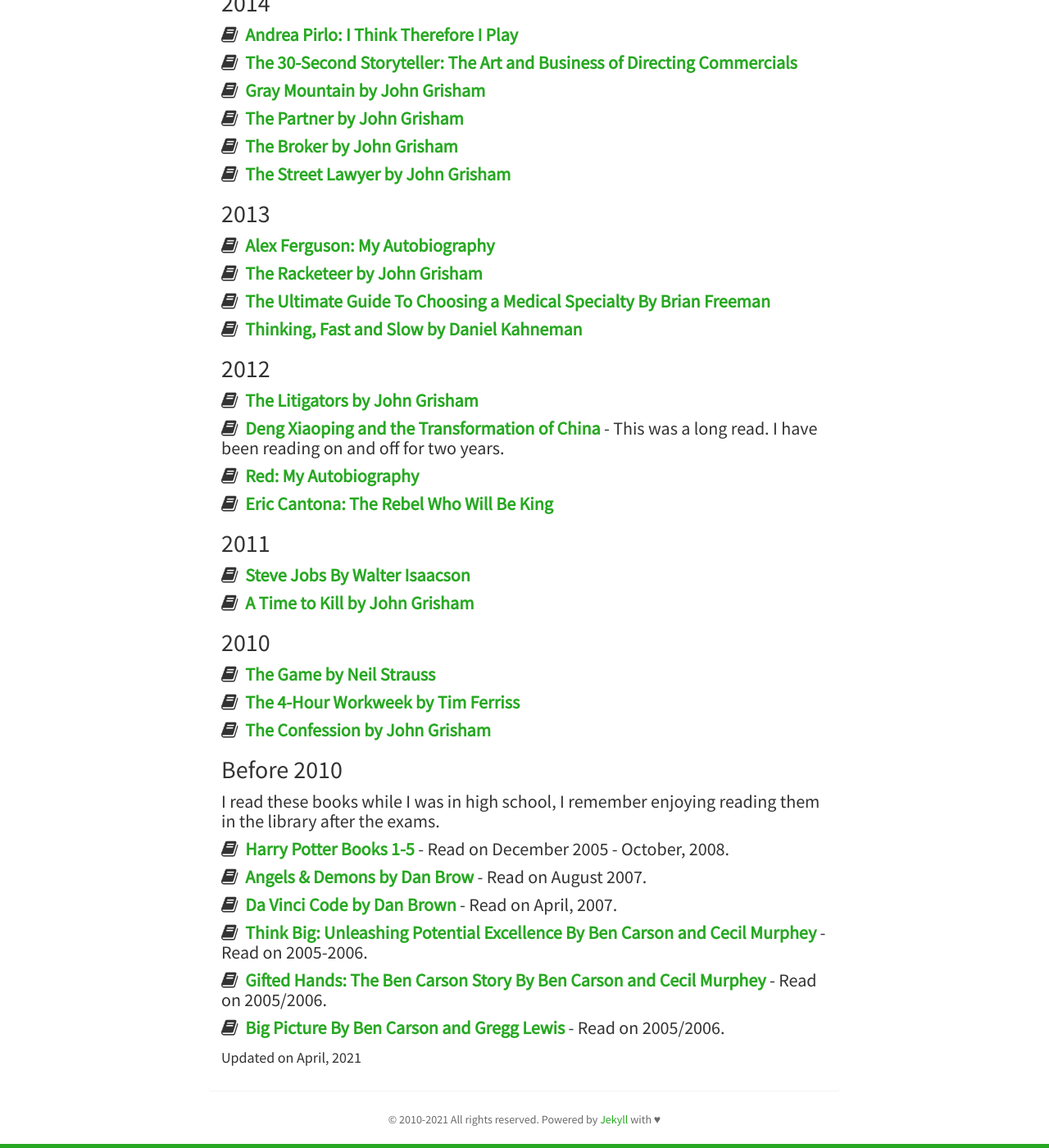
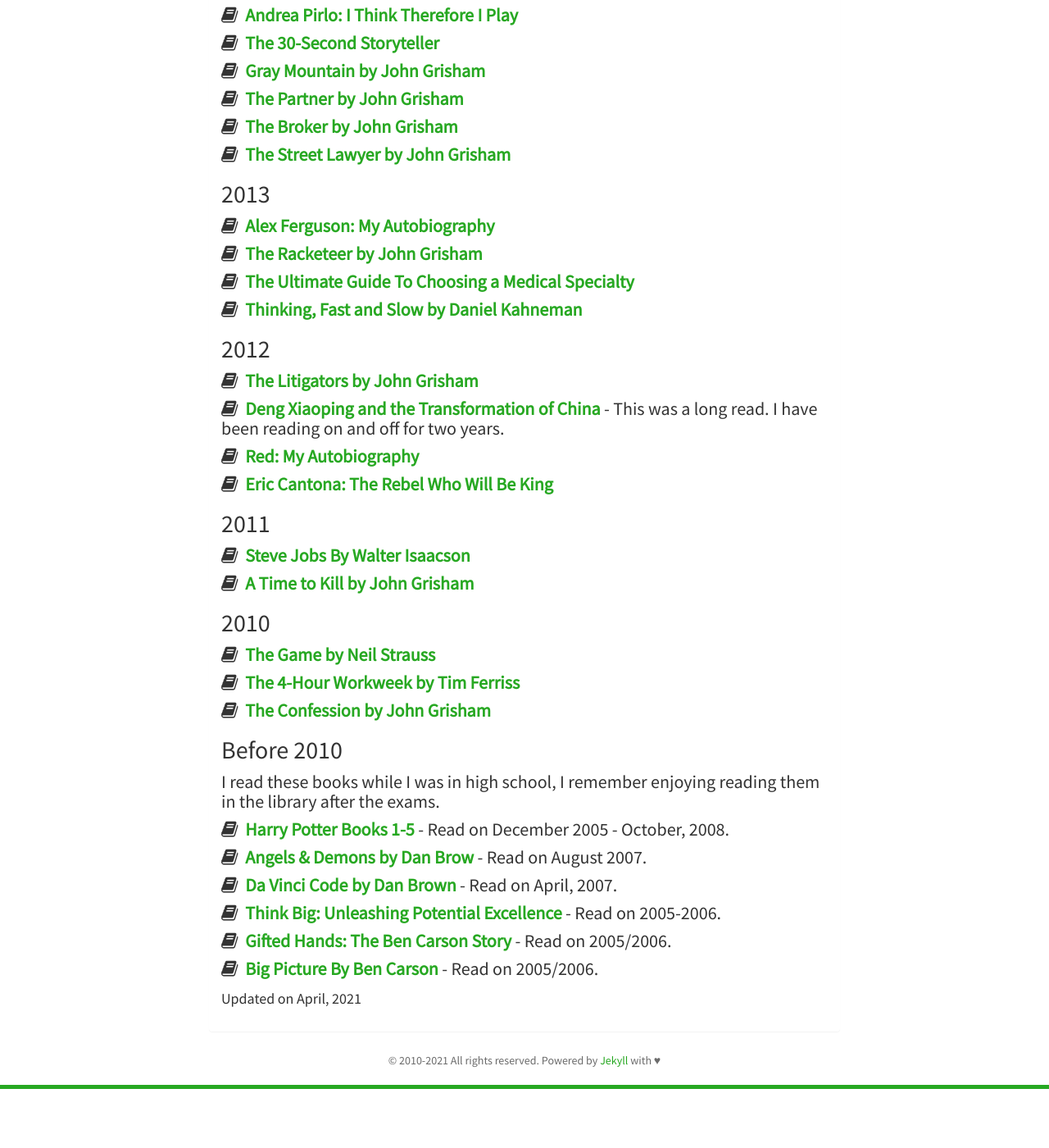
Before and after one commit to burhaninho/burhaninho.github.io, a Jekyll site: the page built from books.html, in a window 1280 px wide and 1400 px high, scrolled down 2169 px. Shown: the whole window at 82% size. Built offline with Jekyll 4.4.1, drawn with Linux system fonts in a browser that asks for light colours; nearby versions of some CDN libraries; after the commit the page ends 3497 px from its top, so only the background shows below that; some of the changed text lies outside the part shown.

Commit message:
Update books.html

```diff
--- a/_includes/books.html
+++ b/_includes/books.html
@@ -99,7 +99,7 @@
 			<i class="fa fa-book"></i><strong>&nbsp;&nbsp;<a href="https://www.amazon.com/Whistler-Novel-John-Grisham/dp/1101967676/">The Whistler by John Grisham</a></strong>
 		</h4>
 		<h4>
-			<i class="fa fa-book"></i><strong>&nbsp;&nbsp;<a href="https://www.amazon.com/Leading-Learning-Years-Manchester-United/dp/0316268089/">Leading: Lessons in leadership from the legendary Manchester United manager</a></strong>
+			<i class="fa fa-book"></i><strong>&nbsp;&nbsp;<a href="https://www.amazon.com/Leading-Learning-Years-Manchester-United/dp/0316268089/">Leading: Lessons in leadership</a></strong>
 		</h4>
 		<h4>
 			<i class="fa fa-book"></i><strong>&nbsp;&nbsp;<a href="https://www.amazon.com/When-Breath-Becomes-Paul-Kalanithi/dp/081298840X/">When Breath Becomes Air</a></strong>
@@ -155,7 +155,7 @@
 			<i class="fa fa-book"></i><strong>&nbsp;&nbsp;<a href="https://www.amazon.com/Lean-Startup-Entrepreneurs-Continuous-Innovation/dp/0307887898/">The Lean Startup - by Eric Ries</a></strong>
 		</h4>
 		<h4>
-			<i class="fa fa-book"></i><strong>&nbsp;&nbsp;<a href="https://www.amazon.com/Affordable-Excellence-Singapore-Health-System-ebook/dp/B00CDUS7WS/">Affordable Excellence: The Singapore Health System by William A. Haseltine</a></strong>
+			<i class="fa fa-book"></i><strong>&nbsp;&nbsp;<a href="https://www.amazon.com/Affordable-Excellence-Singapore-Health-System-ebook/dp/B00CDUS7WS/">Affordable Excellence: The Singapore Health System</a></strong>
 		</h4>
 		<h4>
 			<i class="fa fa-book"></i><strong>&nbsp;&nbsp;<a href="https://www.amazon.co.uk/Second-Half-Roy-Keane/dp/1780228821">Roy Keane: The Second Half</a></strong>
@@ -171,7 +171,7 @@
 			<i class="fa fa-book"></i><strong>&nbsp;&nbsp;<a href="http://www.amazon.com/Andrea-Pirlo-Think-Therefore-Play/dp/1909430161/">Andrea Pirlo: I Think Therefore I Play</a></strong>
 		</h4>
 		<h4>
-			<i class="fa fa-book"></i><strong>&nbsp;&nbsp;<a href="http://www.amazon.com/30-Second-Storyteller-Directing-Commercials-Filmmakers/dp/1598632264/">The 30-Second Storyteller: The Art and Business of Directing Commercials</a></strong>
+			<i class="fa fa-book"></i><strong>&nbsp;&nbsp;<a href="http://www.amazon.com/30-Second-Storyteller-Directing-Commercials-Filmmakers/dp/1598632264/">The 30-Second Storyteller</a></strong>
 		</h4>
 		<h4>
 			<i class="fa fa-book"></i><strong>&nbsp;&nbsp;<a href="http://www.amazon.com/Gray-Mountain-Novel-John-Grisham-ebook/dp/B00JYWUHO4/">Gray Mountain by John Grisham</a></strong>
@@ -196,7 +196,7 @@
 			<i class="fa fa-book"></i><strong>&nbsp;&nbsp;<a href="http://www.amazon.com/Racketeer-Novel-John-Grisham/dp/0345530578/">The Racketeer by John Grisham</a></strong>
 		</h4>
 		<h4>
-			<i class="fa fa-book"></i><strong>&nbsp;&nbsp;<a href="http://www.amazon.com/Ultimate-Choosing-Medical-Specialty-byFreeman/dp/B004QPJG5U/">The Ultimate Guide To Choosing a Medical Specialty  By Brian Freeman</a></strong>
+			<i class="fa fa-book"></i><strong>&nbsp;&nbsp;<a href="http://www.amazon.com/Ultimate-Choosing-Medical-Specialty-byFreeman/dp/B004QPJG5U/">The Ultimate Guide To Choosing a Medical Specialty</a></strong>
 		</h4>
 		<h4>
 			<i class="fa fa-book"></i><strong>&nbsp;&nbsp;<a href="https://www.amazon.com/Thinking-Fast-Slow-Daniel-Kahneman/dp/0374533555/">Thinking, Fast and Slow by Daniel Kahneman </a></strong>
@@ -262,15 +262,15 @@
 			- Read on April, 2007.
 		</h4>
 		<h4>
-			<i class="fa fa-book"></i><strong>&nbsp;&nbsp;<a href="http://www.amazon.com/Think-Big-Unleashing-Potential-Excellence/dp/0310269008/">Think Big: Unleashing Potential Excellence By Ben Carson and Cecil Murphey</a></strong>
+			<i class="fa fa-book"></i><strong>&nbsp;&nbsp;<a href="http://www.amazon.com/Think-Big-Unleashing-Potential-Excellence/dp/0310269008/">Think Big: Unleashing Potential Excellence</a></strong>
 			- Read on 2005-2006.
 		</h4>
 		<h4>
-			<i class="fa fa-book"></i><strong>&nbsp;&nbsp;<a href="http://www.amazon.com/Gifted-Hands-Ben-Carson-Story/dp/0310214696/">Gifted Hands: The Ben Carson Story By Ben Carson and Cecil Murphey</a></strong>
+			<i class="fa fa-book"></i><strong>&nbsp;&nbsp;<a href="http://www.amazon.com/Gifted-Hands-Ben-Carson-Story/dp/0310214696/">Gifted Hands: The Ben Carson Story</a></strong>
 			- Read on 2005/2006.
 		</h4>
 		<h4>
-			<i class="fa fa-book"></i><strong>&nbsp;&nbsp;<a href="http://www.amazon.com/Big-Picture-Ben-Carson/dp/031023834X/">Big Picture By Ben Carson and Gregg Lewis</a></strong>
+			<i class="fa fa-book"></i><strong>&nbsp;&nbsp;<a href="http://www.amazon.com/Big-Picture-Ben-Carson/dp/031023834X/">Big Picture By Ben Carson</a></strong>
 			- Read on 2005/2006.
 		</h4>
 
```
